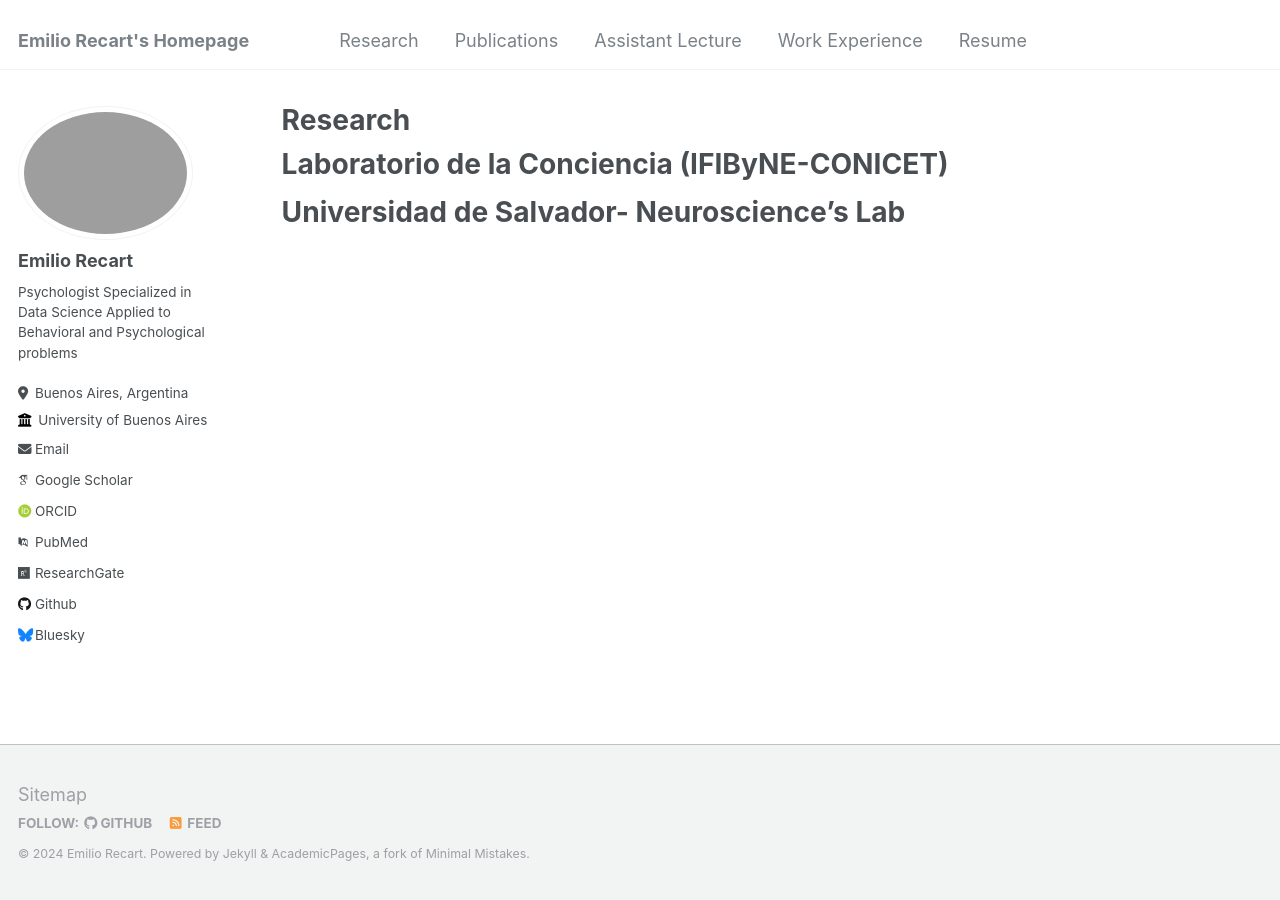
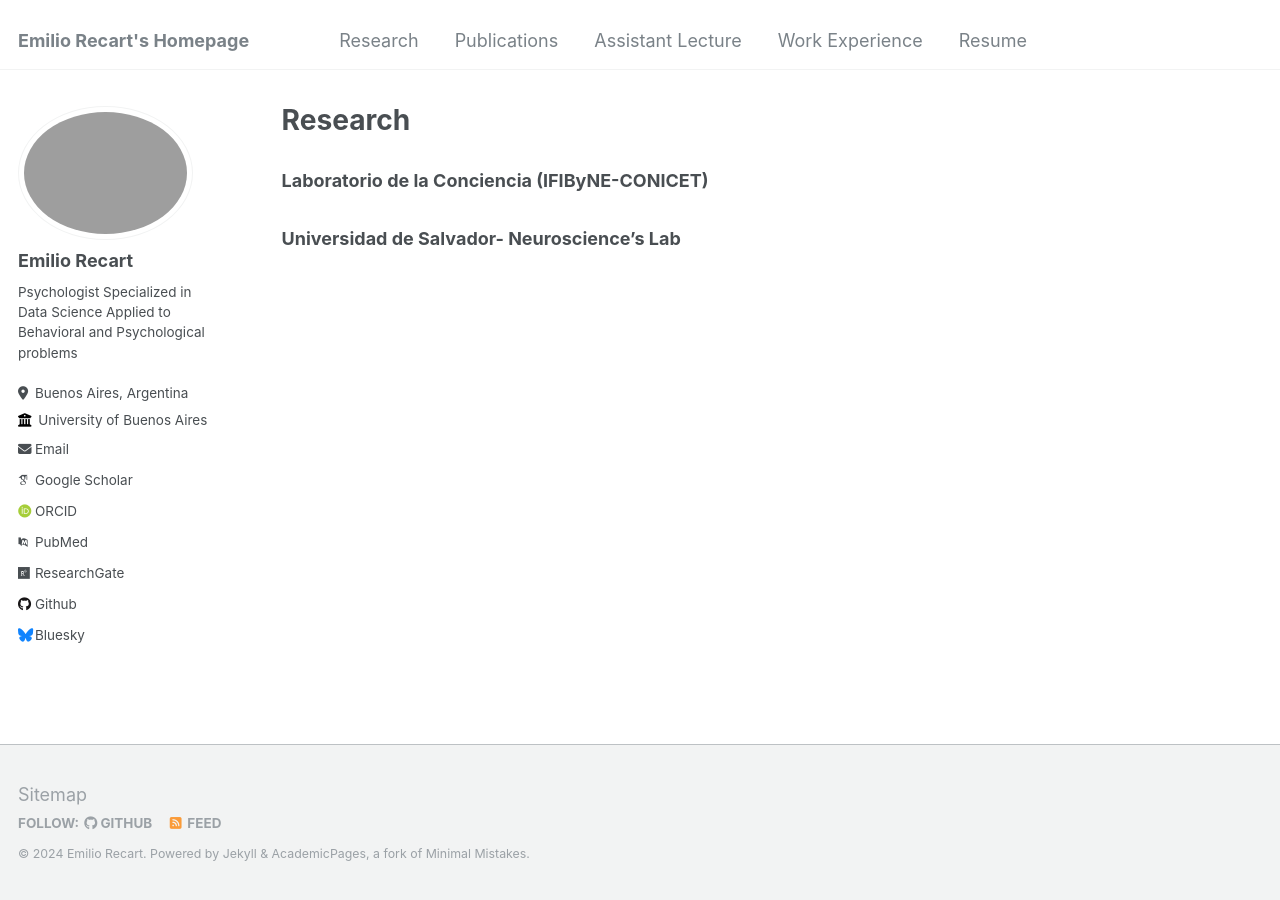
Before and after one commit to EmilioRecartZapata/emiliorecart.github.io, a Jekyll site: the page built from _pages/research.md, in a window 1280 px wide. Built offline with Jekyll 4.4.1, drawn with Linux system fonts in a browser that asks for light colours; some web fonts are replaced.

Commit message:
Quinto Avance

```diff
--- a/_pages/research.md
+++ b/_pages/research.md
@@ -6,20 +6,11 @@ author_profile: true
 ---
 
 
-# Laboratorio de la Conciencia (IFIByNE-CONICET)
+
+### Laboratorio de la Conciencia (IFIByNE-CONICET)
 
 
 
 
 
-# Universidad de Salvador- Neuroscience's Lab
-
-
-
-
-{% include base_path %}
-
-
-{% for post in site.research %}
-  {% include archive-single.html %}
-{% endfor %}
+### Universidad de Salvador- Neuroscience's Lab
```
